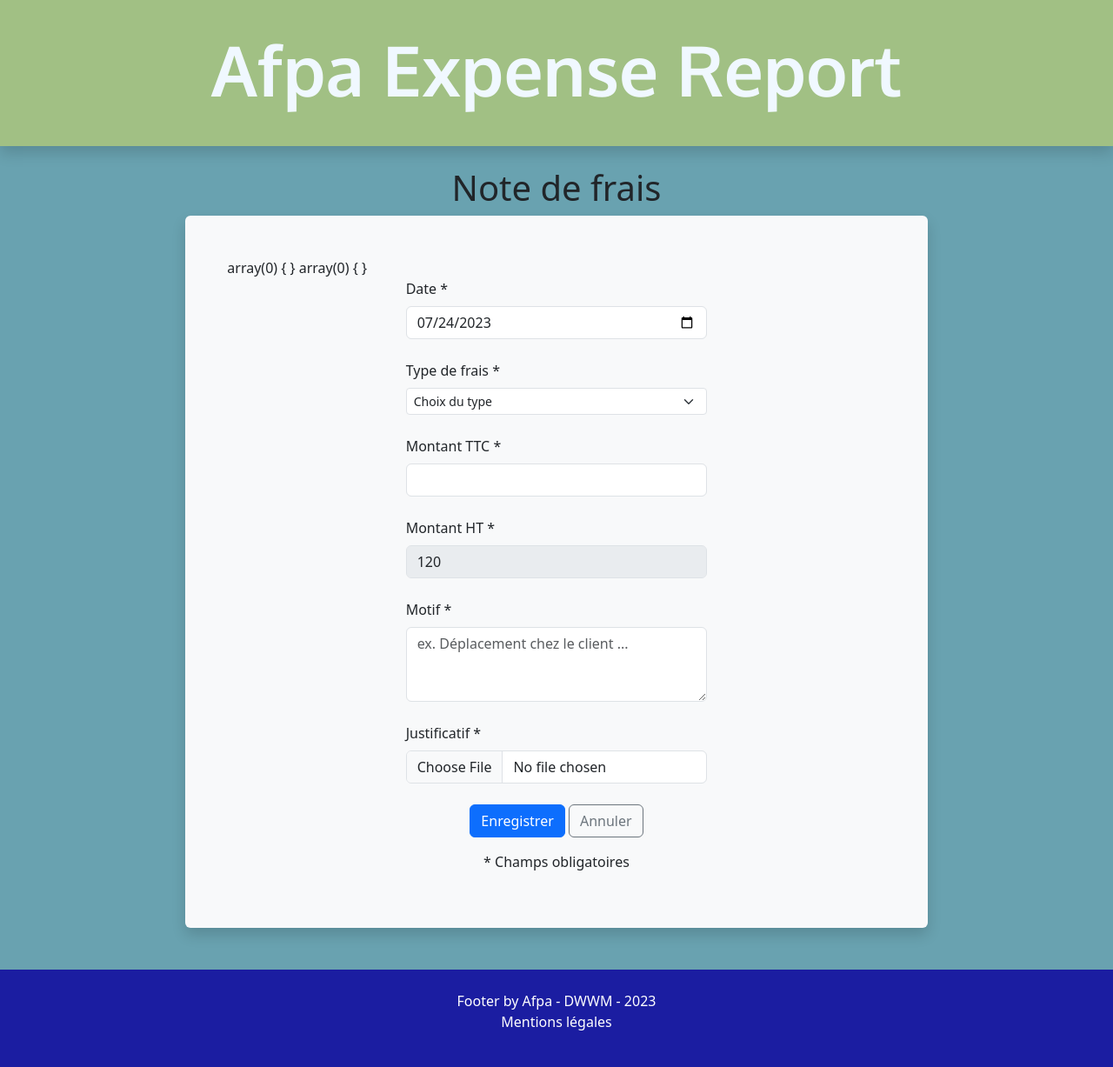
After one commit to AnousoneM/afpa-expense-pdo, a PHP site: page /controllers/expense-form-controller.php in a window 1280 px wide. The commit adds this page. Shown: the whole page at 87% size. Run offline with PHP 8.4, Linux system fonts and the light colour scheme; some libraries are stand-ins or nearby versions.

Commit message:
mise à jour

```diff
--- /dev/null
+++ b/controllers/expense-form-controller.php
@@ -0,0 +1,87 @@
+<?php
+
+// nous ouvrons une session
+session_start();
+
+// j'inclus les fichiers nécessaires se trouvant dans le fichier config.php
+require_once '../config.php';
+
+// j'inclus les fichiers nécessaires se trouvant dans le dossier helpers
+require_once '../helpers/Database.php';
+require_once '../helpers/Form.php';
+
+// j'inclus les fichiers nécessaires se trouvant dans le dossier models Employees.php
+require_once '../models/Employees.php';
+
+
+// Nous définissons un tableau d'erreurs
+$errors = [];
+
+// Nous définissons une variable permettant cacher / afficher le formulaire d'inscription : de base = true
+$showForm = true;
+
+// Déclenchement des actions uniquement à l'aide d'un POST
+if ($_SERVER['REQUEST_METHOD'] == 'POST') {
+
+    // Contrôle du date : vide
+    if (isset($_POST['date'])) {
+
+        if (empty($_POST['date'])) {
+            $errors['date'] = 'La date est obligatoire';
+        }
+    }
+
+    // Contrôle du type : vide
+    if (!isset($_POST['type'])) {
+        $errors['type'] = 'veuillez choisir un type de frais';
+    }
+
+    // Contrôle du type : être un entier
+    if (isset($_POST['type'])) {
+        if (!is_int($_POST['type'])) {
+            $errors['type'] = 'ce type de frais n\'existe pas';
+        }
+    }
+
+    // Contrôle du amount : vide et uniquement des nombres
+    if (isset($_POST['amount'])) {
+
+        if (empty($_POST['amount'])) {
+            $errors['amount'] = 'Le montant TTC est obligatoire';
+        } else if (!is_numeric($_POST['amount'])) {
+            $errors['amount'] = 'Le montant TTC doit être un nombre';
+        }
+    }
+
+    // Contrôle du motif : vide
+    if (isset($_POST['description'])) {
+
+        if (empty($_POST['description'])) {
+            $errors['description'] = 'Le motif est obligatoire';
+        }
+    }
+
+    // Contrôle du justificatif : vide
+    if (isset($_FILES['proof'])) {
+        // si le code d'erreur est égal à 4, cela signifie que l'utilisateur n'a pas téléchargé de fichier
+        if ($_FILES['proof']['error'] == 4) {
+            $errors['proof'] = 'Le justificatif est obligatoire';
+        } else {
+            // controle du type
+            // controle de lextension
+            // controle de la taille
+        }
+    }
+
+
+    // si le tableau d'erreurs est vide, on ajoute l'employé dans la base de données
+    if (empty($errors)) {
+        // nous mettons en place un message d'erreur dans le cas où la requête échouée
+        $errors['bdd'] = 'Une erreur est survenue lors de la creation de votre compte';
+    }
+}
+
+?>
+
+<!-- nous incluons la vue register-view.php -->
+<?php include_once '../views/expense-form-view.php'; ?>
--- /dev/null
+++ b/views/expense-form-view.php
@@ -0,0 +1,85 @@
+<?php include_once 'template/head.php'; ?>
+
+<h1 class="text-center mt-4 mb-2 font-pangolin">Note de frais</h1>
+
+<div class="row justify-content-center mx-0 mb-5">
+    <div class="container col-lg-8 col-10 px-lg-5 px-3 pb-5 rounded shadow bg-light">
+
+        <div class="form-error my-3 text-center"><?= $errors['bdd'] ?? '' ?></div>
+
+        <?php if ($showForm) { ?>
+
+            <!-- novalidate permet de désactiver la validation HTML5 lorsqu'il y a des required-->
+            <!-- penser à mettre enctype="multipart/form-data" pour les fichiers -->
+            <form action="" method="POST" enctype="multipart/form-data" novalidate>
+
+            <?php
+                var_dump($_POST);
+                var_dump($_FILES);
+            ?>
+
+                <div class="row justify-content-center mx-0">
+
+                    <div class="col-lg-6 px-3">
+
+                        <div class="mb-4">
+                            <label for="weight" class="form-label">Date *</label>
+                            <span class="form-error"><?= $errors['date'] ?? '' ?></span>
+                            <!-- nous mettons la date du jour à l'aide de la fonction date() de PHP -->
+                            <input type="date" class="form-control" name="date" id="date" value="<?= $_POST['date'] ?? date('Y-m-d') ?>" required>
+                        </div>
+
+                        <label for="specie" class="form-label">Type de frais *</label>
+                        <span class="form-error"><?= $errors['type'] ?? '' ?></span>
+                        <select class="form-select form-select-sm mb-4" name="type" id="type">
+                            <option value="" selected disabled>Choix du type</option>
+                            <option value="1">Déplacement</option>
+                        </select>
+
+                        <div class="mb-4">
+                            <label for="amount" class="form-label">Montant TTC *</label>
+                            <span class="form-error"><?= $errors['amount'] ?? '' ?></span>
+                            <input type="number" class="form-control" name="amount" id="amount" value="<?= $_POST['amount'] ?? '' ?>" required>
+                        </div>
+
+                        <div class="mb-4">
+                            <label for="amountHT" class="form-label">Montant HT *</label>
+                            <input type="number" class="form-control" id="amountHT" value="120" disabled>
+                        </div>
+
+                        <div class="mb-4">
+                            <label for="description" class="form-label">Motif *</label>
+                            <span class="form-error"><?= $errors['description'] ?? '' ?></span>
+                            <textarea class="form-control" id="description" name="description" placeholder="ex. Déplacement chez le client ... " rows="3"><?= $_POST['description'] ?? '' ?></textarea>
+                        </div>
+
+                        <div class="mb-4">
+                            <label for="proof" class="form-label">Justificatif *</label>
+                            <span class="form-error"><?= $errors['proof'] ?? '' ?></span>
+                            <input type="file" class="form-control" name="proof" id="proof" required>
+                        </div>
+
+                        <div class="text-center">
+                            <button type="submit" class="btn btn-primary mb-lg-0 mb-3">Enregistrer</button>
+                            <a href="../controllers/login-controller.php" class="btn btn-outline-secondary font-pangolin">Annuler</a>
+                            <p class="mt-3">* Champs obligatoires</p>
+                        </div>
+
+                    </div>
+
+                </div>
+
+            </form>
+
+        <?php } else { ?>
+            <!-- Nous indiquons que tout est ok -->
+            <p class="text-center font-pangolin h3">La note a bien été pris en compte.<br>Vous pouvez maintenant vous connecter.</p>
+            <div class="text-center py-3">
+                <a href="../controllers/login-controller.php" class="btn btn-primary font-pangolin m-1">Connexion</a>
+            </div>
+
+        <?php } ?>
+    </div>
+</div>
+
+<?php include_once 'template/footer.php'; ?>
--- a/views/home-view.php
+++ b/views/home-view.php
@@ -37,7 +37,7 @@
 
             </ol>
 
-            <a class="btn btn-dark my-2" href="">+ Ajout d'une nouvelle note</a>
+            <a class="btn btn-dark my-2" href="../controllers/expense-form-controller.php">+ Ajout d'une nouvelle note</a>
 
         </div>
     </div>
--- a/views/register-view.php
+++ b/views/register-view.php
@@ -12,10 +12,8 @@
             <!-- novalidate permet de désactiver la validation HTML5 lorsqu'il y a des required-->
             <form action="" method="POST" novalidate>
 
-                <!-- nous séparons le formulaire en 2 partie pour une meilleur lisibilité -->
                 <div class="row justify-content-center mx-0">
 
-                    <!-- premiere partie du formulaire -->
                     <div class="col-lg-6 px-3">
 
                         <div class="mb-4">
--- a/views/template/head.php
+++ b/views/template/head.php
@@ -14,7 +14,7 @@
 
 <body class="body d-flex flex-column vh-100">
     <header class="header d-flex flex-column justify-content-center text-center shadow">
-        <a href="../index.php" class="text-decoration-none text-dark">
+        <a href="../controllers/home-controller.php" class="text-decoration-none text-dark">
             <h1>Afpa Expense Report</h1>
         </a>
     </header>
```
